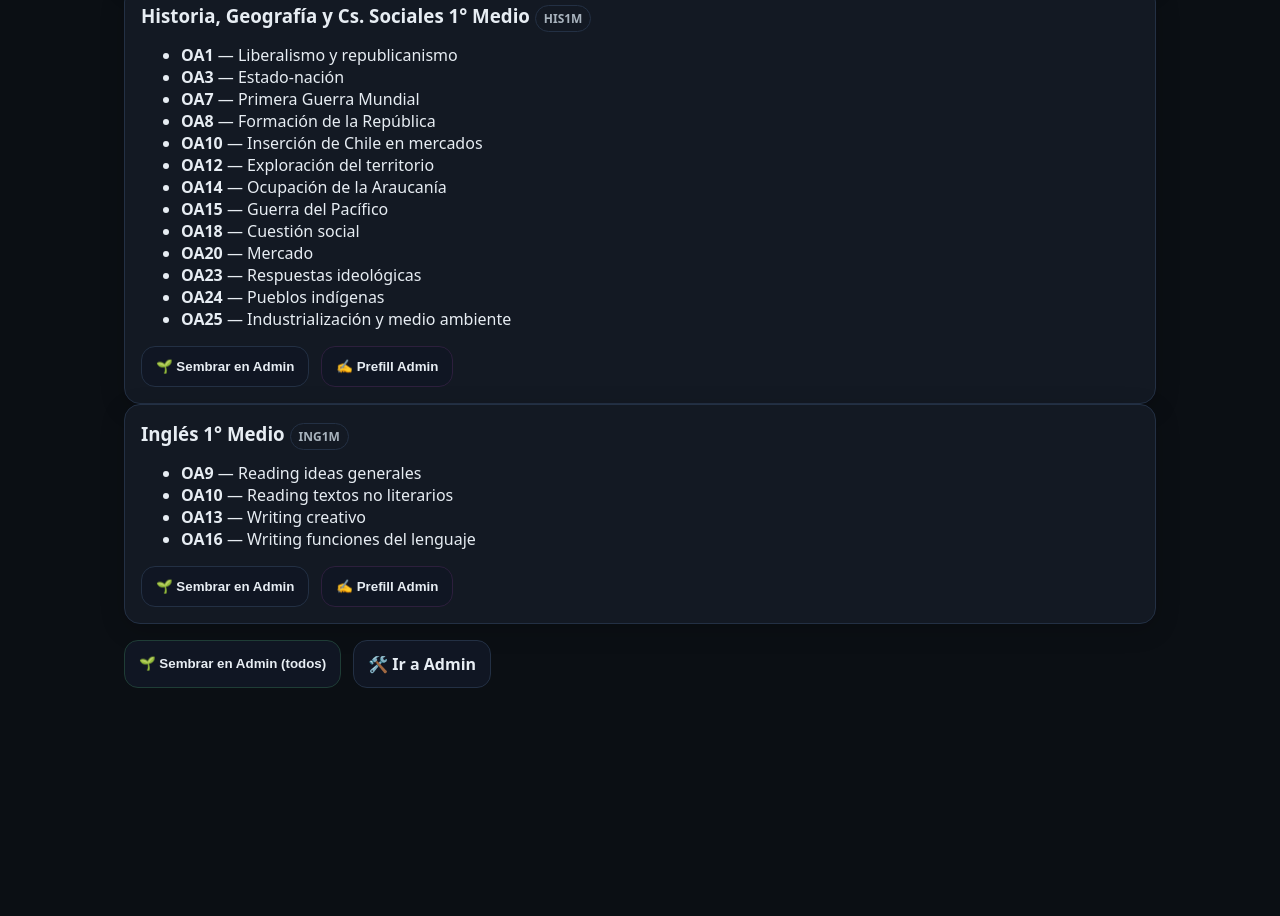
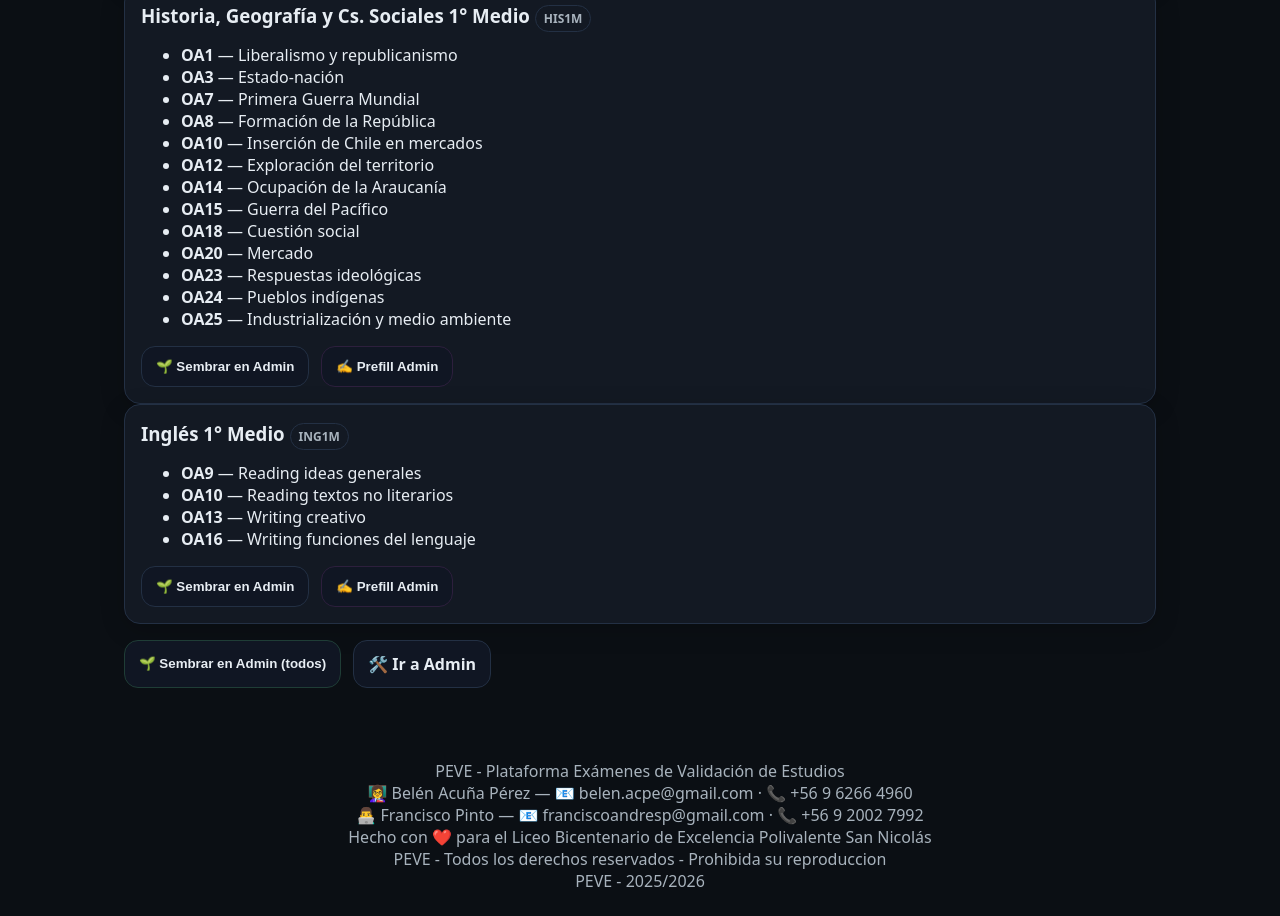
Before and after one commit to cochipichichi/PEVE, a plain HTML site: page pages/asignaturas.html in a window 1280 px wide. Shown: the part 1429-2345 px from the top of the page. Before the commit the page ends 2141 px from the top, so only its background shows below. Drawn offline with Linux system fonts and the light colour scheme.

Commit message:
Update asignaturas.html

```diff
--- a/pages/asignaturas.html
+++ b/pages/asignaturas.html
@@ -61,4 +61,13 @@ function prefillAdmin(course){
 }
 render();
 </script>
+<footer class="footer">
+  <div>PEVE - Plataforma Exámenes de Validación de Estudios</div>
+  <div>👩‍🏫 Belén Acuña Pérez — 📧 belen.acpe@gmail.com · 📞 +56 9 6266 4960</div>
+  <div>👨‍💻 Francisco Pinto — 📧 franciscoandresp@gmail.com · 📞 +56 9 2002 7992</div>
+  <div>Hecho con ❤️ para el Liceo Bicentenario de Excelencia Polivalente San Nicolás</div>
+  <div>PEVE - Todos los derechos reservados - Prohibida su reproduccion</div>
+  <div>PEVE - 2025/2026</div>
+</footer>
+
 </body></html>
```
